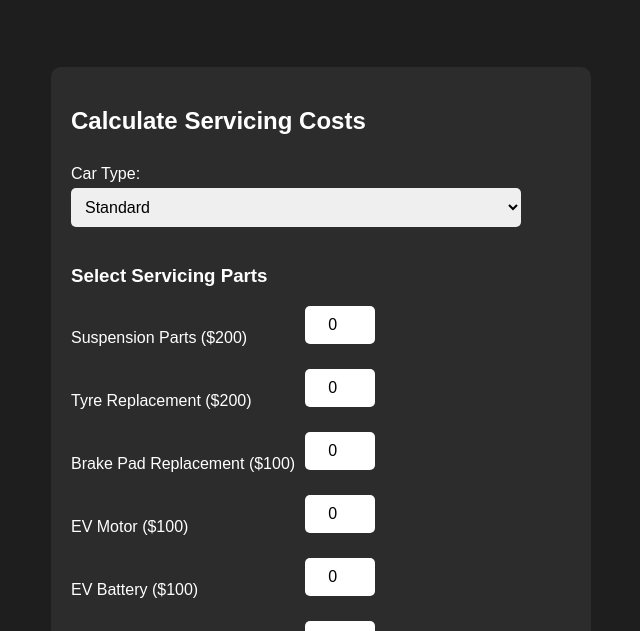
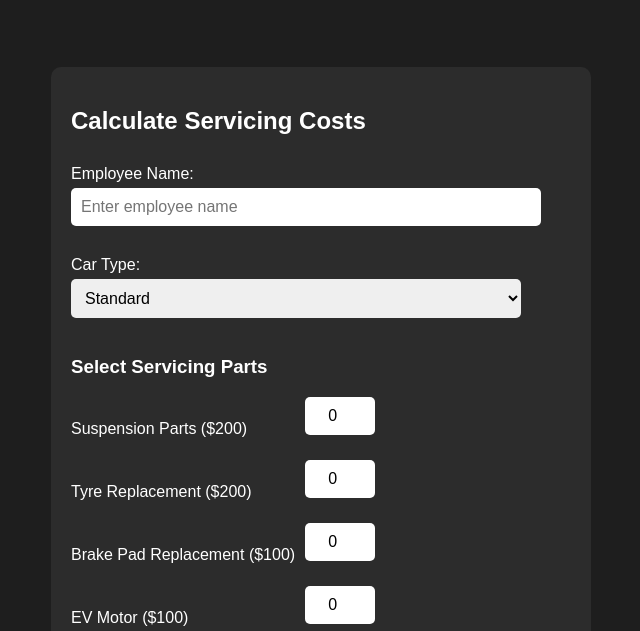
Before and after one commit to starshipunicorn/pitstop, a plain HTML site: page servicing.html in a window 1280 px wide. Shown: the part 153-784 px from the top of the page, without its empty margins (319-959 px from the left). Drawn offline with Linux system fonts and the light colour scheme.

Commit message:
Update servicing.html

```diff
--- a/servicing.html
+++ b/servicing.html
@@ -15,6 +15,10 @@
     <section id="servicing-calculator">
         <h2>Calculate Servicing Costs</h2>
         <form id="servicing-form">
+            <!-- Employee Name Field -->
+            <label for="employee-name">Employee Name:</label>
+            <input type="text" id="employee-name" placeholder="Enter employee name" required>
+
             <label for="car-type">Car Type:</label>
             <select id="car-type" required>
                 <option value="standard">Standard</option>
```
